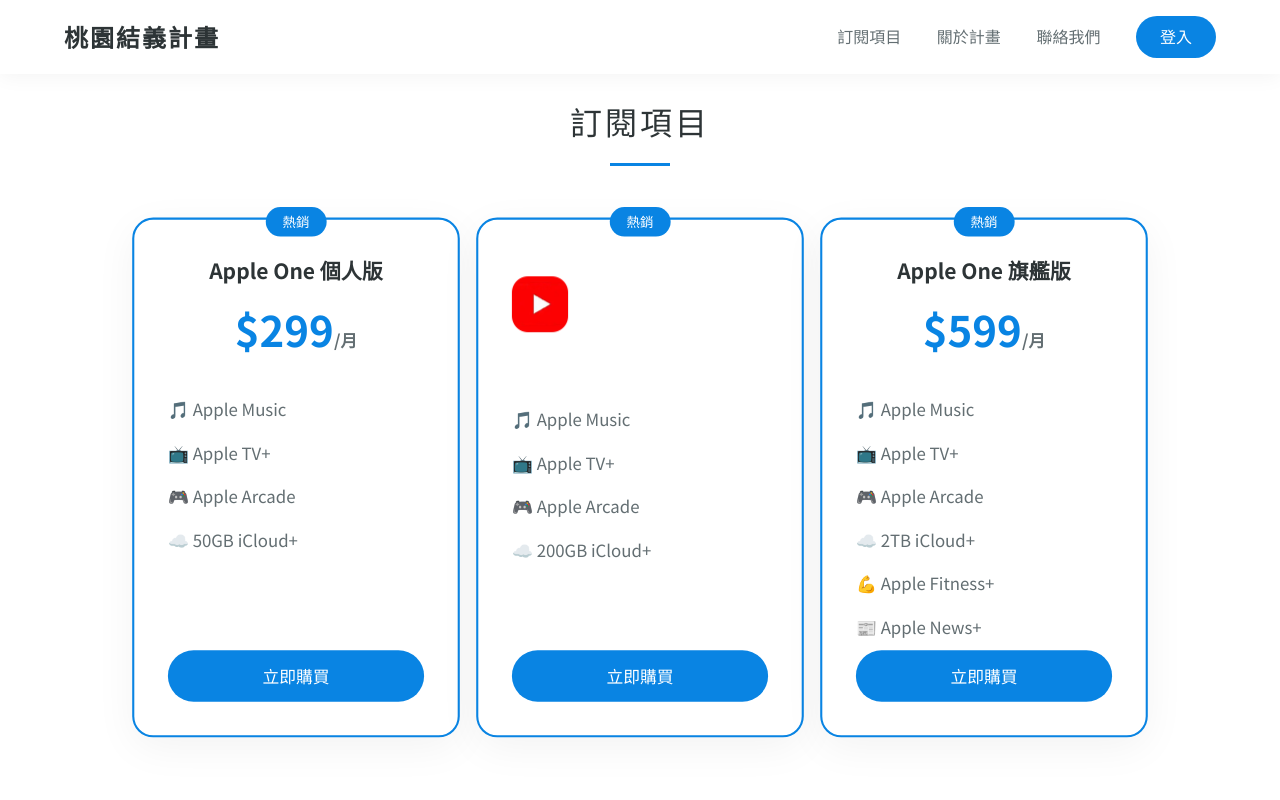
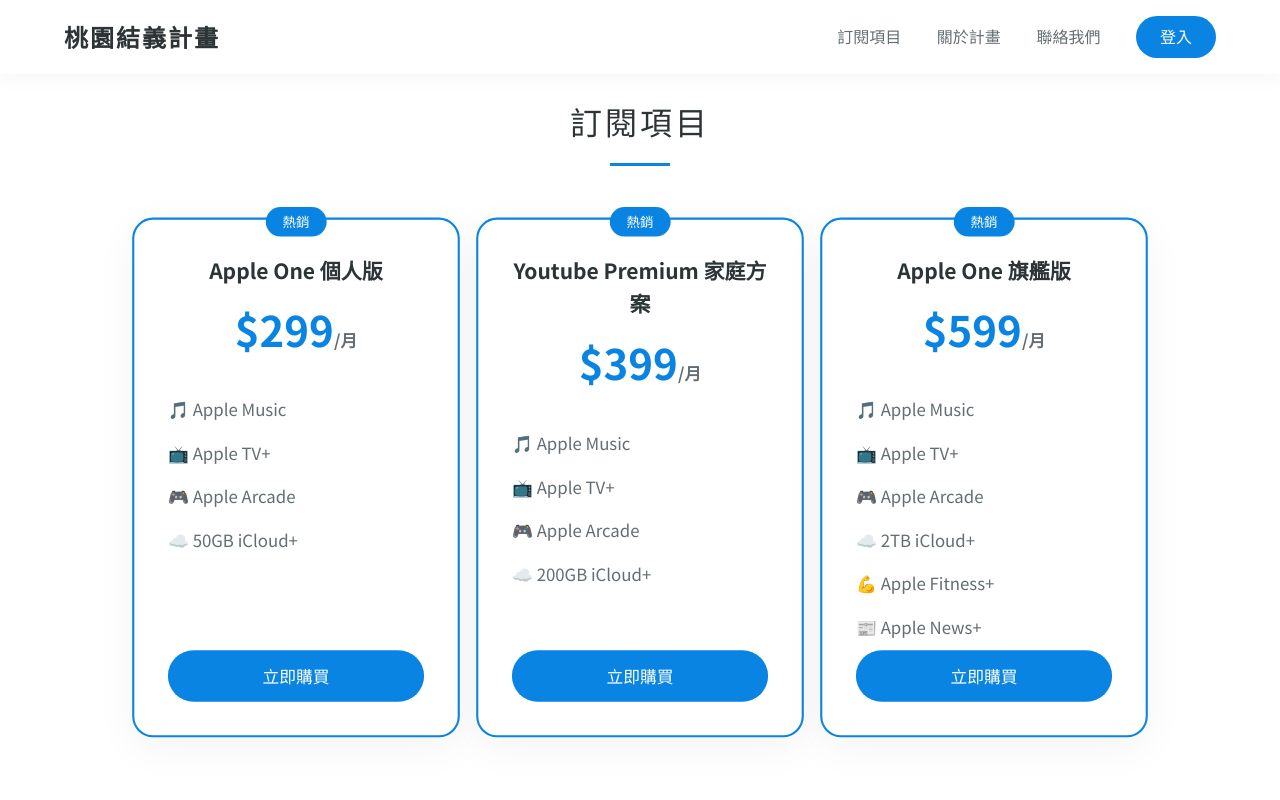
Before and after one commit to Second-Chen/zhongzhi-company, a website: page index.html in a window 1280 px wide. Shown: the top 800 px of the page. Drawn offline with Linux system fonts and the light colour scheme.

Commit message:
Replace image with Youtube Premium 家庭方案

```diff
--- a/index.html
+++ b/index.html
@@ -424,7 +424,10 @@
             </div>
             <div class="pricing-card featured">
                 <div class="pricing-badge">熱銷</div>
-                <img src="apple-one-family.png" alt="Apple One 家庭版" style="max-width: 100%; height: auto; margin-bottom: 1rem;">
+                <div class="pricing-header">
+                    <h3>Youtube Premium 家庭方案</h3>
+                    <div class="price">$399<span>/月</span></div>
+                </div>
                 <ul class="pricing-features">
                     <li>🎵 Apple Music</li>
                     <li>📺 Apple TV+</li>
```
